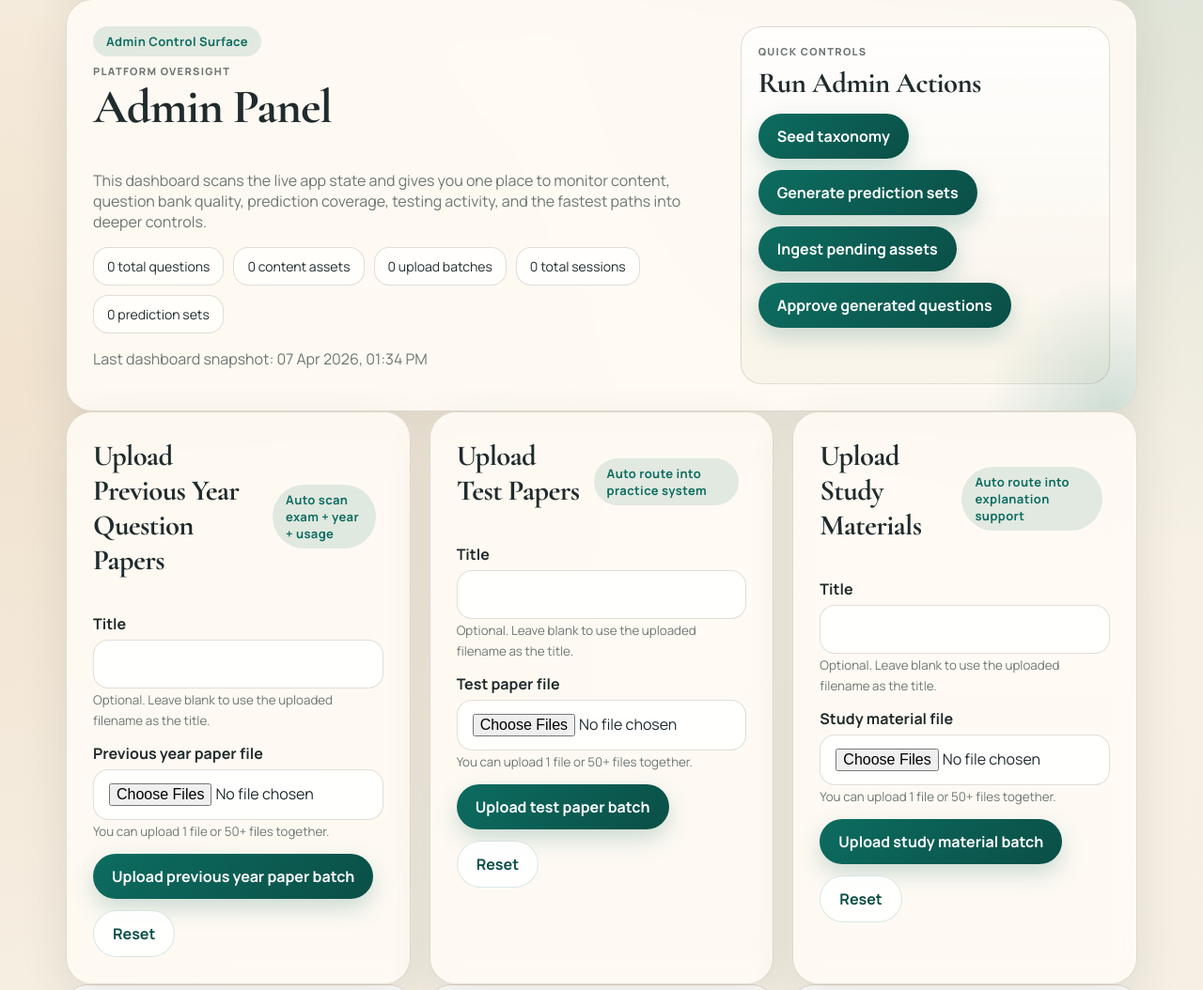
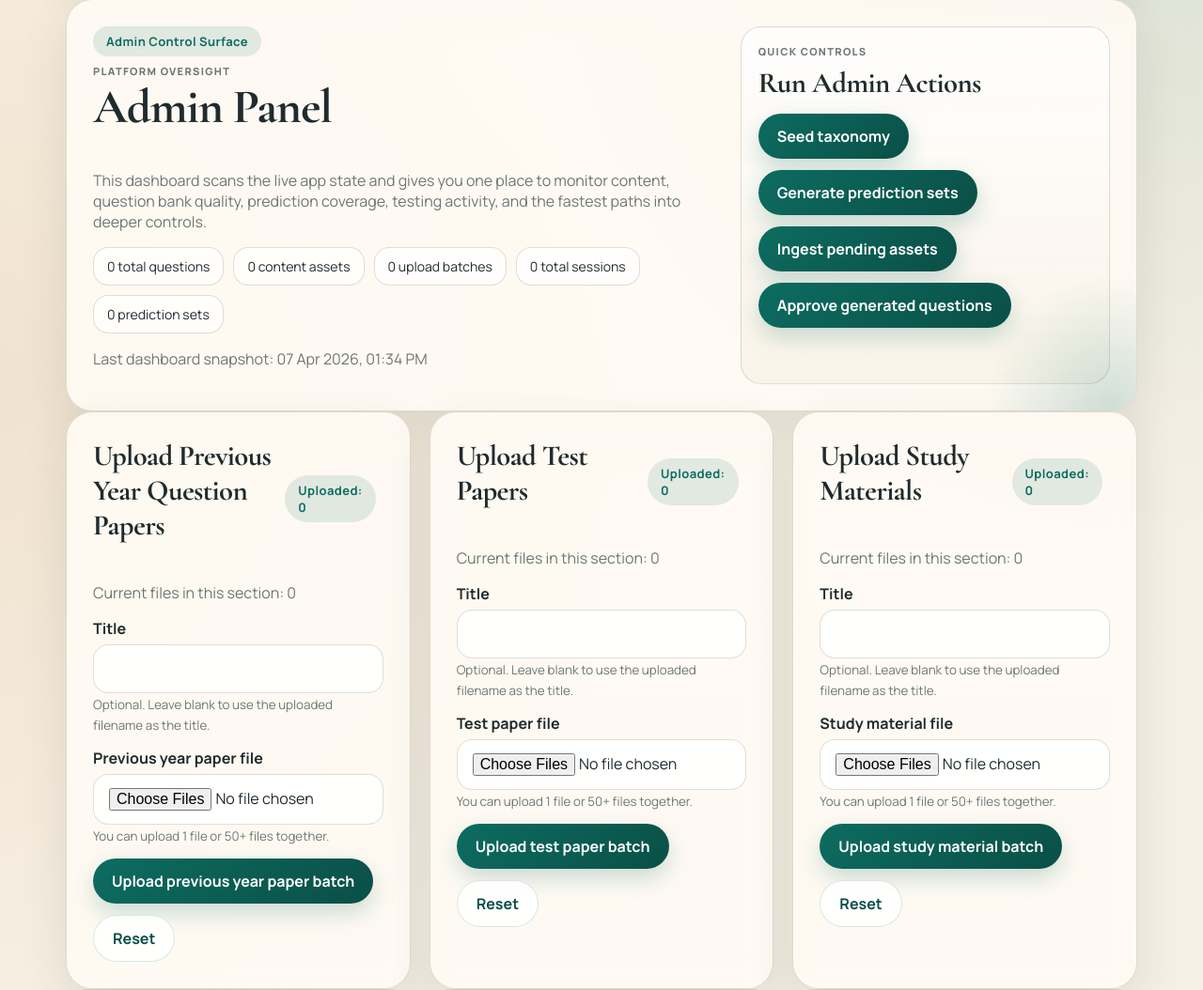
Before and after one commit to prarit0097/bankexamtest, a Django app: page /admin-panel/ in a window 1280 px wide. Shown: the part 135-1189 px from the top of the page at 94% size. Run offline with Django 5.2, Linux system fonts and the light colour scheme; data comes from the database, SQL or seed files in the repository; data that the repository does not hold is empty.

Commit message:
Show per-section uploaded file counts on admin upload cards
Each admin upload card now displays how many files currently exist in that category, including zero-state visibility. This makes the previous year papers, test papers, and study materials sections easier to understand at a glance.

Constraint: Counts should be visible directly on the upload cards without requiring admins to inspect deeper logs

Rejected: Show counts only in the summary cards below | too indirect for a section-level upload workflow

Confidence: high

Scope-risk: narrow

Reversibility: clean

Directive: Keep section-level state visible near the upload controls whenever admins manage multiple content categories

Tested: python manage.py check; python manage.py test prep

Not-tested: Very large admin dashboards with significantly more sections than the current three upload categories

```diff
--- a/prep/services/admin_dashboard.py
+++ b/prep/services/admin_dashboard.py
@@ -58,6 +58,11 @@ def build_admin_dashboard():
             "test_templates": TestTemplate.objects.count(),
             "test_sessions": TestSession.objects.count(),
             "test_results": TestResult.objects.count(),
+        },
+        "upload_category_counts": {
+            "previous_year_paper": ContentAsset.objects.filter(metadata__upload_category="previous_year_paper").count(),
+            "test_paper": ContentAsset.objects.filter(metadata__upload_category="test_paper").count(),
+            "study_material": ContentAsset.objects.filter(metadata__upload_category="study_material").count(),
         },
         "operations": {
             "pending_assets": asset_status_counts.get(IngestionStatus.PENDING, 0),
--- a/prep/tests.py
+++ b/prep/tests.py
@@ -105,6 +105,7 @@ class PrepPlatformTests(TestCase):
         self.assertContains(response, reverse("prep:admin-test-sessions"))
         self.assertContains(response, reverse("prep:admin-delivery-logs"))
         self.assertContains(response, reverse("prep:admin-ingestion-logs"))
+        self.assertContains(response, "Current files in this section: 0")
         self.assertNotContains(response, "Django admin")
 
     def test_admin_panel_generate_predictions_action(self):
@@ -144,6 +145,9 @@ class PrepPlatformTests(TestCase):
         self.assertEqual(asset.metadata["document_year"], "2023")
         self.assertEqual(asset.metadata["inferred_exam_code"], "IBPS-PO")
         self.assertIn("trend analysis", asset.metadata["recommended_usage"])
+
+        follow_up = self.client.get(reverse("prep:admin-panel"))
+        self.assertContains(follow_up, "Current files in this section: 2")
 
     def test_admin_panel_upload_test_paper_infers_exam_and_usage(self):
         upload = SimpleUploadedFile(
--- a/templates/prep/admin_panel.html
+++ b/templates/prep/admin_panel.html
@@ -55,8 +55,9 @@
     <div class="panel">
         <div class="section-title-row">
             <h2>Upload Previous Year Question Papers</h2>
-            <span class="pill">Auto scan exam + year + usage</span>
+            <span class="pill">Uploaded: {{ admin_panel.upload_category_counts.previous_year_paper }}</span>
         </div>
+        <p class="muted">Current files in this section: {{ admin_panel.upload_category_counts.previous_year_paper }}</p>
         <form method="post" action="{% url 'prep:admin-panel' %}" enctype="multipart/form-data" data-upload-form>
             {% csrf_token %}
             <input type="hidden" name="action" value="upload_previous_year_paper">
@@ -96,8 +97,9 @@
     <div class="panel">
         <div class="section-title-row">
             <h2>Upload Test Papers</h2>
-            <span class="pill">Auto route into practice system</span>
+            <span class="pill">Uploaded: {{ admin_panel.upload_category_counts.test_paper }}</span>
         </div>
+        <p class="muted">Current files in this section: {{ admin_panel.upload_category_counts.test_paper }}</p>
         <form method="post" action="{% url 'prep:admin-panel' %}" enctype="multipart/form-data" data-upload-form>
             {% csrf_token %}
             <input type="hidden" name="action" value="upload_test_paper">
@@ -137,8 +139,9 @@
     <div class="panel">
         <div class="section-title-row">
             <h2>Upload Study Materials</h2>
-            <span class="pill">Auto route into explanation support</span>
+            <span class="pill">Uploaded: {{ admin_panel.upload_category_counts.study_material }}</span>
         </div>
+        <p class="muted">Current files in this section: {{ admin_panel.upload_category_counts.study_material }}</p>
         <form method="post" action="{% url 'prep:admin-panel' %}" enctype="multipart/form-data" data-upload-form>
             {% csrf_token %}
             <input type="hidden" name="action" value="upload_study_material">
```
Also changed, not shown: TEST.md (+1 -0 lines).
